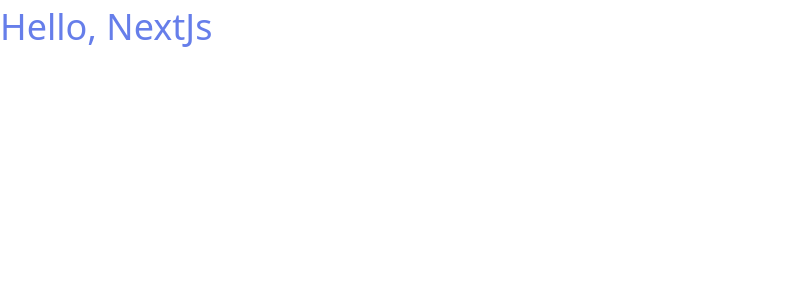
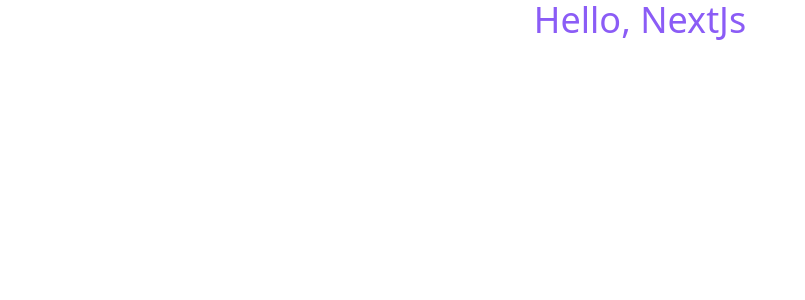
Before and after one commit to ajmeraaxesh/auth0-refresh-react, a Next.js app: page / in a window 1280 px wide. Shown: the top 300 px of the page, without its empty margins (0-805 px from the left). Built offline with nearby package versions, Linux system fonts and the light colour scheme.

Commit message:
Upgraded to Tailwind V2.0

```diff
--- a/pages/index.js
+++ b/pages/index.js
@@ -2,8 +2,10 @@ import Head from 'next/head'
 
 export default function Home() {
     return (
-        <div className="container mx-auto">
-            <h1 className=" text-4xl text-indigo-500">Hello, NextJs</h1>
+        <div className="w-screen">
+            <h1 className=" text-4xl text-violet-500 text-center">
+                Hello, NextJs
+            </h1>
         </div>
     )
 }
--- a/tailwind.config.js
+++ b/tailwind.config.js
@@ -1,13 +1,20 @@
+//Refer all available tailwind color palettes over here
+// https://tailwindcss.com/docs/customizing-colors#color-palette-reference
+
+const colors = require('tailwindcss/colors')
+
 module.exports = {
     future: {
-        removeDeprecatedGapUtilities: true,
-        purgeLayersByDefault: true,
     },
     purge: [
         './components/**/*.{js,ts,jsx,tsx}',
         './pages/**/*.{js,ts,jsx,tsx}',
     ],
-    theme: {},
+    theme: {
+      colors: {
+	...colors
+      }
+    },
     variants: {},
     plugins: [],
 }
```
Also changed, not shown: package.json (+5 -3 lines).
